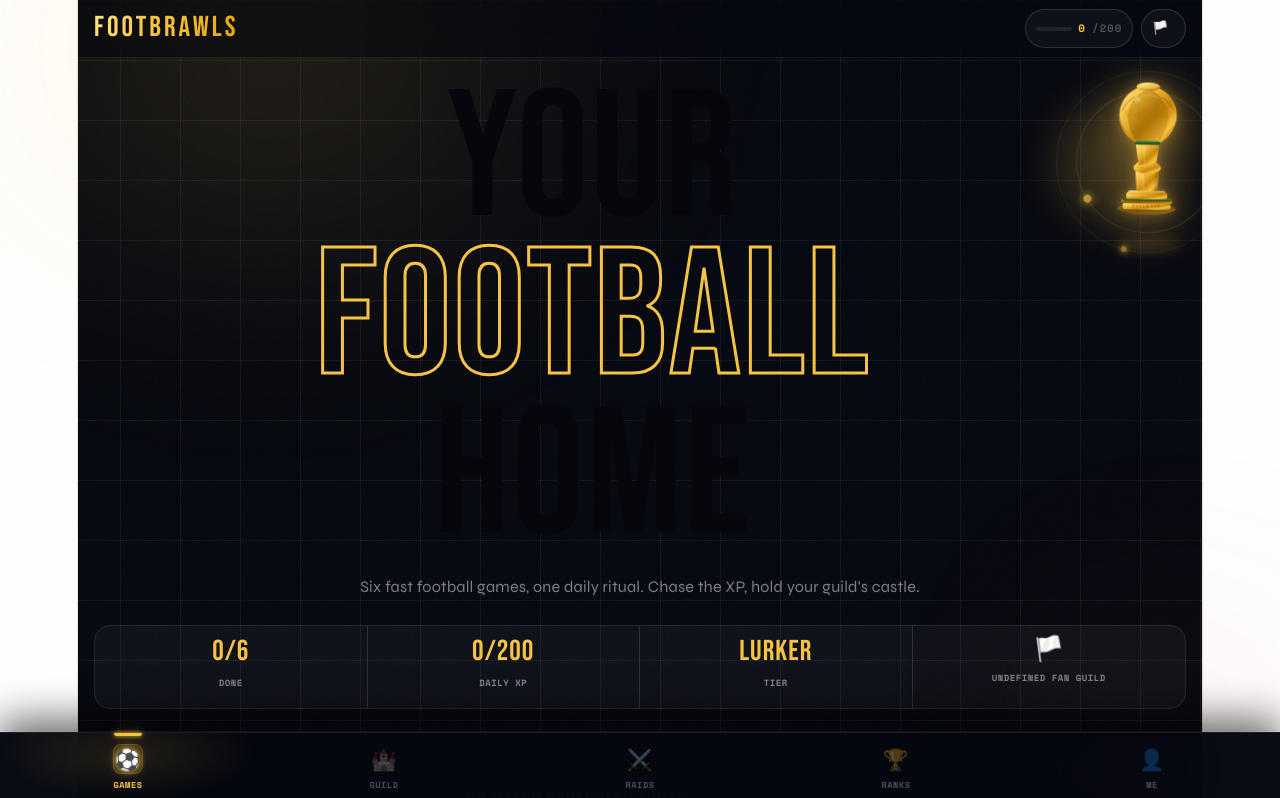
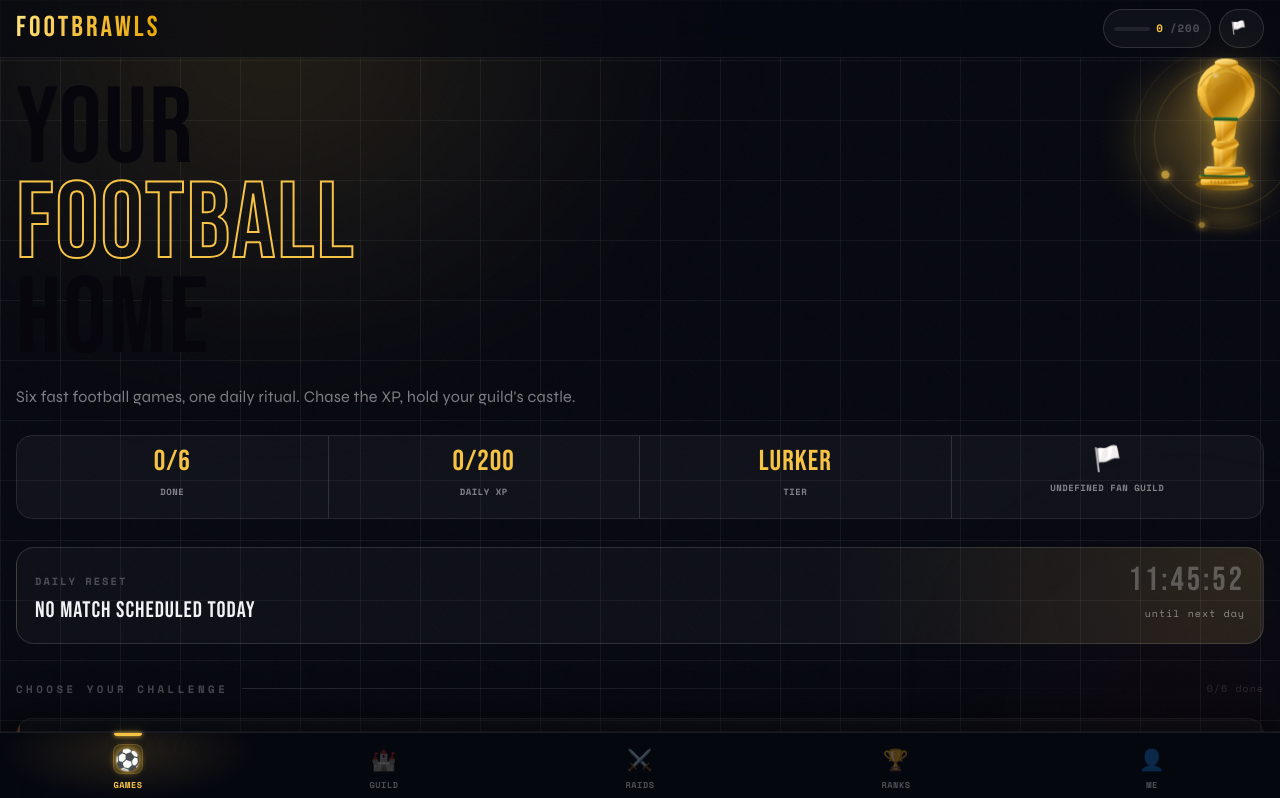
Before and after one commit to xHardik/footbrawls, a React (Vite) app in the folder footbrawls/: page / in a window 1280 px wide. Shown: the top 798 px of the page. Built offline with nearby package versions, Linux system fonts and the light colour scheme; no server answers; the database is empty; sample sign-in values are in the browser's storage.

Commit message:
HOME FIXED

```diff
--- a/footbrawls/src/index.css
+++ b/footbrawls/src/index.css
@@ -53,19 +53,16 @@
 body {
   margin: 0;
 }
-
 #root {
-  width: 1126px;
+  width: 100%;
   max-width: 100%;
-  margin: 0 auto;
-  text-align: center;
-  border-inline: 1px solid var(--border);
+  margin: 0;
+  border-inline: none;
   min-height: 100svh;
   display: flex;
   flex-direction: column;
   box-sizing: border-box;
 }
-
 h1,
 h2 {
   font-family: var(--heading);
--- a/footbrawls/src/pages/Home.jsx
+++ b/footbrawls/src/pages/Home.jsx
@@ -558,19 +558,22 @@ export default function Home() {
 
       <div style={{position:"relative",zIndex:1,flex:1,width:"100%",boxSizing:"border-box"}}>
 
-        {/* ── HERO: text bleeds from left edge, trophy flush right ── */}
-        <div style={{display:"flex",flexDirection:"row",alignItems:"flex-start",justifyContent:"space-between",paddingTop:24,overflow:"hidden",width:"100%"}}>
-          <h1 style={{fontFamily:"'Bebas Neue',sans-serif",fontSize:"clamp(4.5rem,18vw,10rem)",lineHeight:0.88,letterSpacing:2,margin:0,paddingLeft:16,flex:1,minWidth:0}}>
-            <span style={{display:"block"}}>YOUR</span>
-            <span style={{display:"block",WebkitTextStroke:`3px ${C.accent}`,color:"transparent"}}>FOOTBALL</span>
-            <span style={{display:"block"}}>HOME</span>
-          </h1>
+        {/* Trophy fixed to top-right of viewport, outside content flow */}
+        <div style={{position:"fixed",top:58,right:0,zIndex:10,pointerEvents:"none"}}>
           <FifaTrophy/>
         </div>
 
-        <p style={{fontFamily:"'Syne',sans-serif",fontSize:"0.9rem",color:C.muted,lineHeight:1.7,margin:"16px 16px 24px"}}>
-          Six fast football games, one daily ritual. Chase the XP, hold your guild's castle.
-        </p>
+        {/* Hero text — left padded only */}
+        <div style={{paddingTop:24,paddingLeft:16,paddingRight:16}}>
+          <h1 style={{fontFamily:"'Bebas Neue',sans-serif",fontSize:"clamp(3.2rem,11vw,6rem)",lineHeight:0.88,letterSpacing:2,margin:0}}>
+            <span style={{display:"block"}}>YOUR</span>
+            <span style={{display:"block",WebkitTextStroke:`2px ${C.accent}`,color:"transparent"}}>FOOTBALL</span>
+            <span style={{display:"block"}}>HOME</span>
+          </h1>
+          <p style={{fontFamily:"'Syne',sans-serif",fontSize:"0.9rem",color:C.muted,lineHeight:1.7,margin:"16px 0 24px"}}>
+            Six fast football games, one daily ritual. Chase the XP, hold your guild's castle.
+          </p>
+        </div>
 
         {/* ── STAT BAR ── */}
         <div style={{padding:"0 16px",boxSizing:"border-box",marginBottom:28}}>
```
